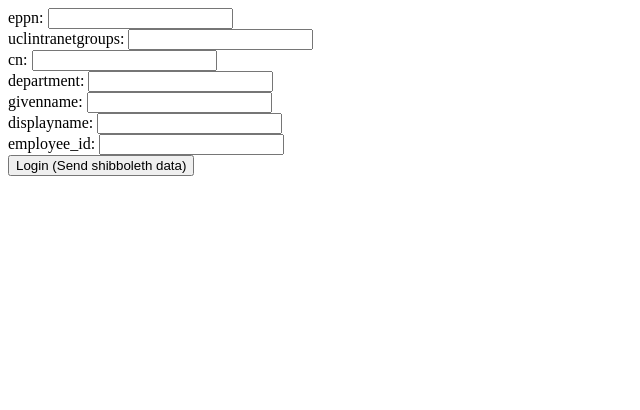
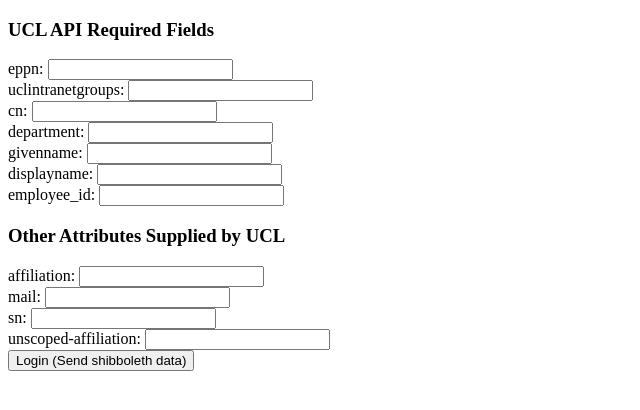
Before and after one commit to uclapi/fakeshibboleth, a Django app: template core/templates/core/shibboleth.html in a window 1280 px wide. Shown: the top 410 px of the page, without its empty margins (0-640 px from the left). Run offline with Django 3.2, Linux system fonts and the light colour scheme; the template is opened without the code that fills it, so the values that code supplies are empty.

Commit message:
Auto Mode & More Attributes (#1)
* Better .gitignore

* Add an automatic redirection mode to fakeshibboleth

* Updates requirements

* minor style fixes (imports & whitespace)

```diff
--- a/core/templates/core/shibboleth.html
+++ b/core/templates/core/shibboleth.html
@@ -6,6 +6,7 @@
   </head>
   <body>
     <form action="{{callback}}" method="post">
+      <h3>UCL API Required Fields</h3>
       <input type="hidden" name="convert-post-headers" value="1">
       <label for="eppn">eppn: </label>
       <input id="eppn" type="text" name="HTTP_EPPN">
@@ -28,6 +29,19 @@
       <label for="employee_id">employee_id: </label>
       <input id="employee_id" type="text" name="HTTP_EMPLOYEEID">
       <br />
+      <h3>Other Attributes Supplied by UCL</h3>
+      <label for="affiliation">affiliation: </label>
+      <input id="affiliation" type="text" name="HTTP_AFFILIATION">
+      <br />
+      <label for="mail">mail: </label>
+      <input id="mail" type="text" name="HTTP_MAIL">
+      <br />
+      <label for="sn">sn: </label>
+      <input id="sn" type="text" name="HTTP_SN">
+      <br />
+      <label for="unscoped-affiliation">unscoped-affiliation: </label>
+      <input id="unscoped-affiliation" type="text" name="HTTP_UNSCOPED_AFFILIATION">
+      <br />
       <input type="submit" value="Login (Send shibboleth data)">
   </form>
   </body>
--- a/fakeshibboleth/urls.py
+++ b/fakeshibboleth/urls.py
@@ -14,8 +14,10 @@
     2. Add a URL to urlpatterns:  url(r'^blog/', include('blog.urls'))
 """
 from django.conf.urls import url
-from core.views import shibboleth
+
+from core.views import auto_shibboleth, shibboleth
 
 urlpatterns = [
     url(r'^Login$', shibboleth),
+    url(r'^auto/Login$', auto_shibboleth)
 ]
--- a/fakeshibboleth/wsgi.py
+++ b/fakeshibboleth/wsgi.py
@@ -9,7 +9,12 @@
 
 import os
 
+import dotenv
 from django.core.wsgi import get_wsgi_application
+
+dotenv.read_dotenv(
+    os.path.join(os.path.dirname(os.path.dirname(__file__)), '.env')
+)
 
 os.environ.setdefault("DJANGO_SETTINGS_MODULE", "fakeshibboleth.settings")
 
--- a/manage.py
+++ b/manage.py
@@ -2,7 +2,10 @@
 import os
 import sys
 
+import dotenv
+
 if __name__ == "__main__":
+    dotenv.read_dotenv()
     os.environ.setdefault("DJANGO_SETTINGS_MODULE", "fakeshibboleth.settings")
     try:
         from django.core.management import execute_from_command_line
```
Also changed, not shown: core/views.py (+26 -1 lines), fakeshibboleth/helpers.py (added, +11 -0 lines), requirements.txt (+8 -1 lines), 3 other files.
